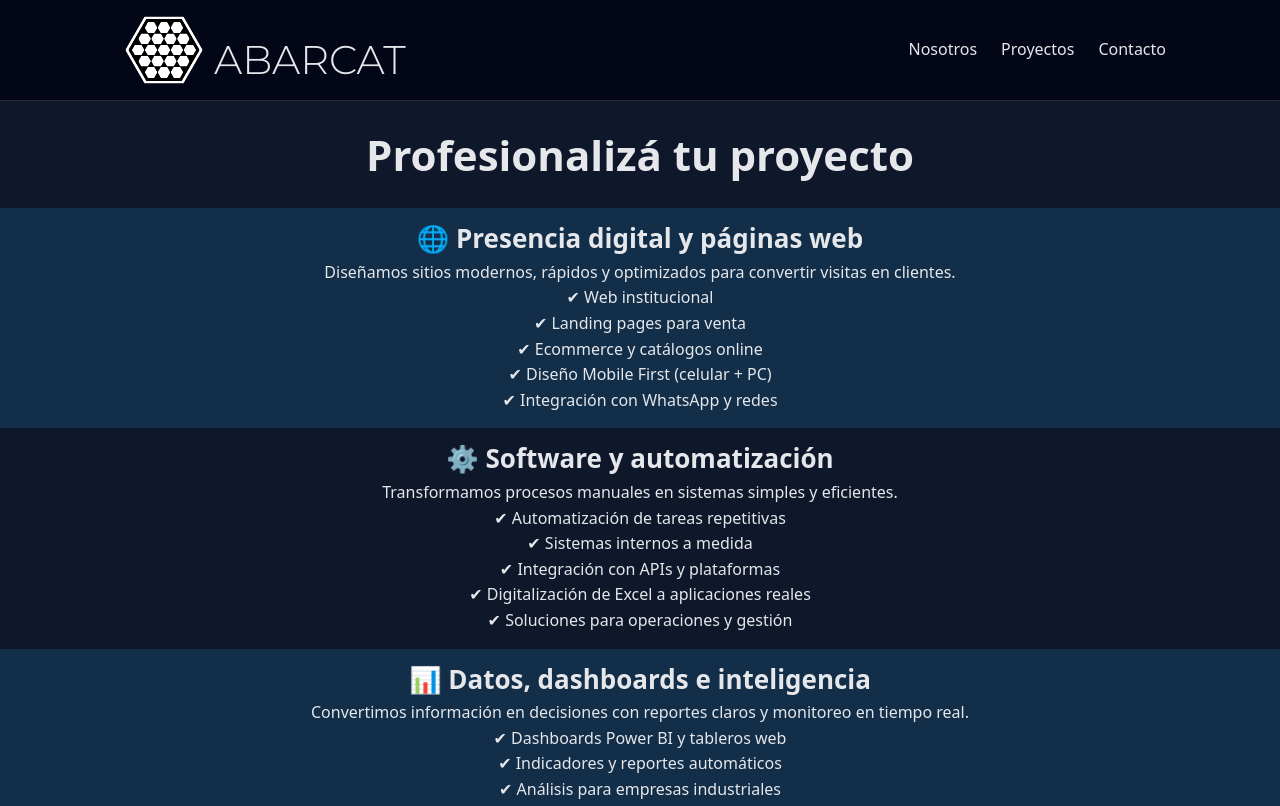
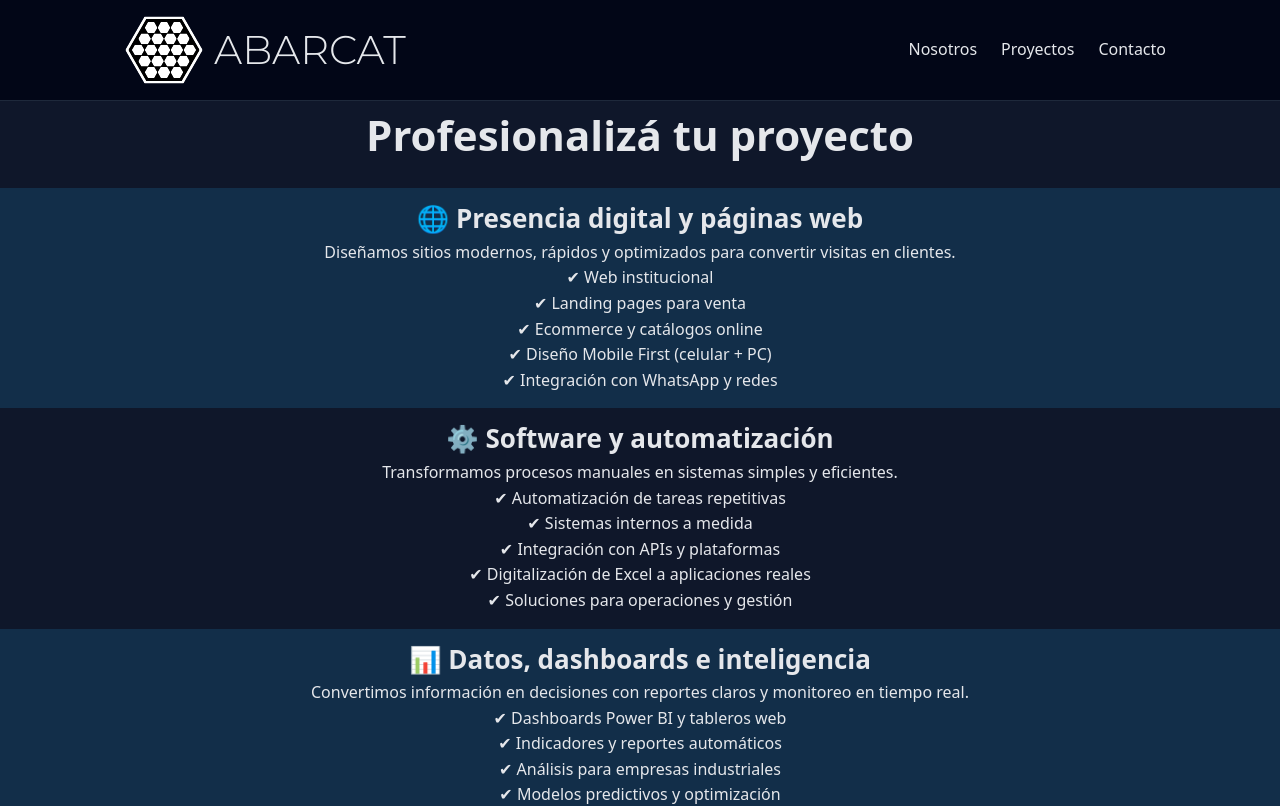
Before and after one commit to nicoorecke/abarcat, a Next.js app: page / in a window 1280 px wide. Shown: the top 806 px of the page. Built offline with nearby package versions, Linux system fonts and the light colour scheme.

Commit message:
Alineacion logo

```diff
--- a/src/app/globals.css
+++ b/src/app/globals.css
@@ -27,7 +27,7 @@ html, body {
   max-width: 100%;
 }
 
-h1 {
+section h1 {
   margin-top: 20px;
 }
 
@@ -59,6 +59,7 @@ li {
 .logo {
   display: flex;
   align-items: center;
+  margin: 0;
 }
 
 .logo img {
```
